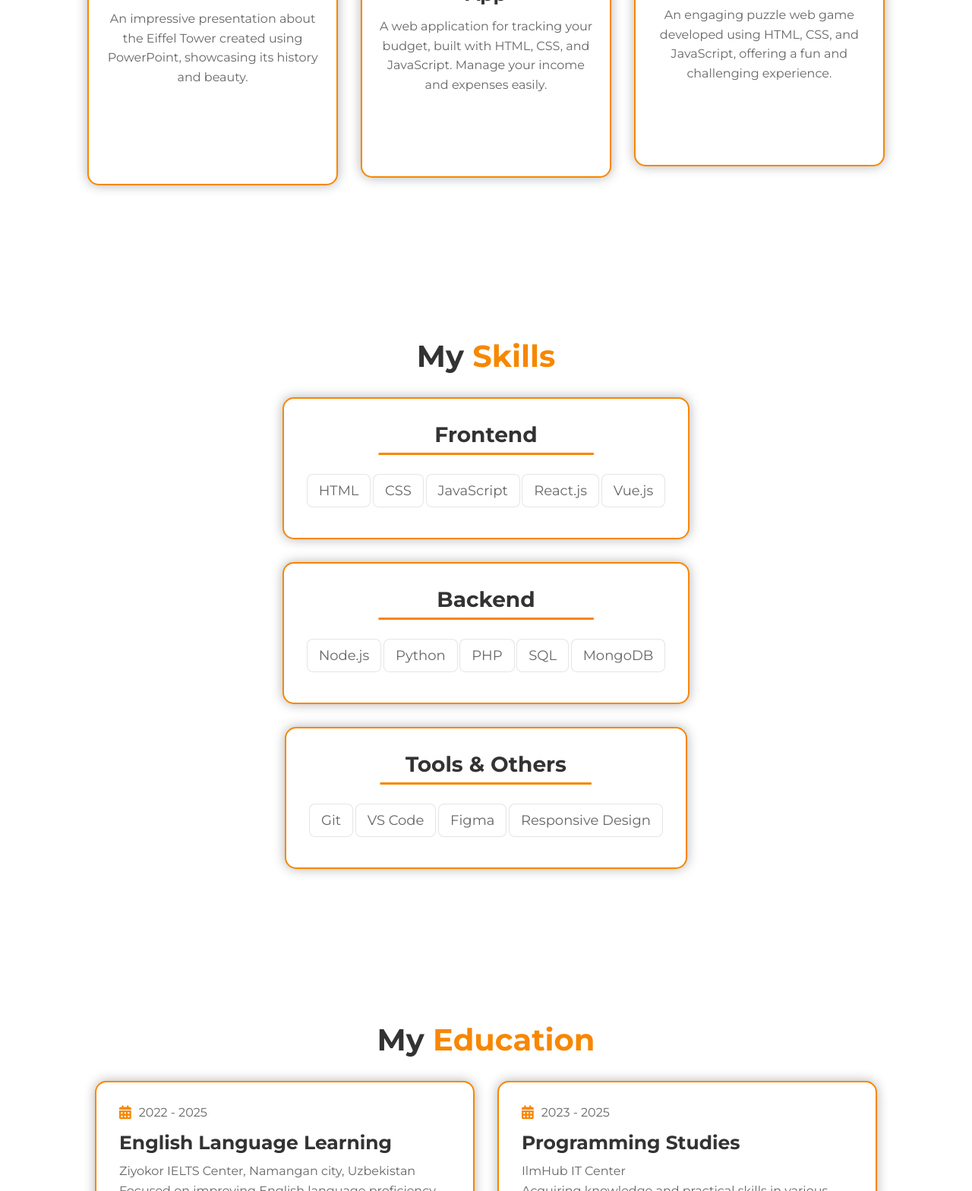
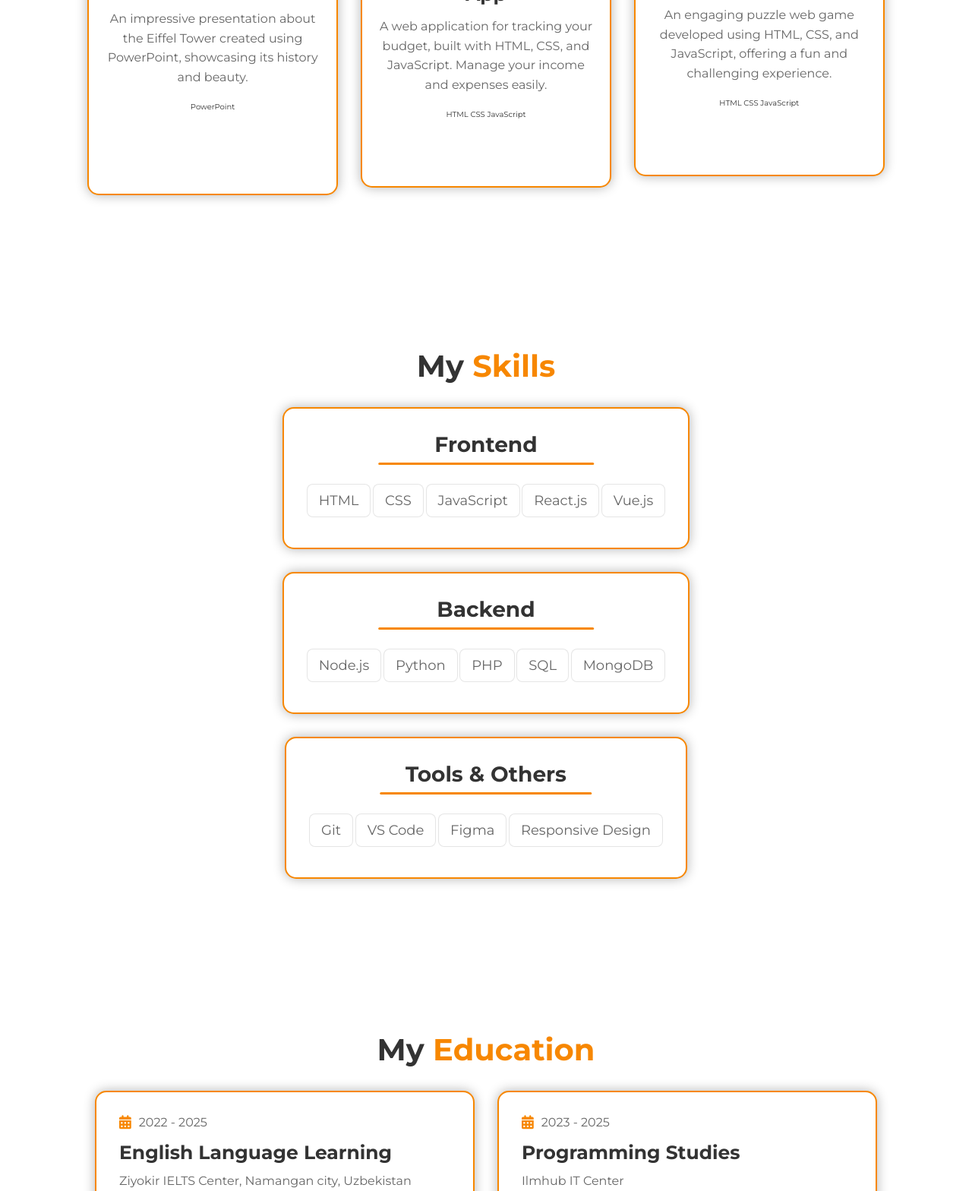
Before and after one commit to raximofv/abdurahmon, a plain HTML site: page index.html in a window 1280 px wide. Shown: the part 1232-2800 px from the top of the page at 76% size. Drawn offline with nearby package versions, Linux system fonts and the light colour scheme.

Commit message:
index.html

```diff
--- a/index.html
+++ b/index.html
@@ -14,7 +14,7 @@
 
     <header>
         <a href="#home" class="logo-img custom-logo">
-            <img src="logoyim.jpg" alt="Abdurahmon's Logo">
+            <img src="logorasm].jpg" alt="Abdurahmon's Logo">
         </a>
 
         <nav id="navbar">
@@ -65,18 +65,31 @@
                 <img src="presentatsiya.png" alt="Paris Eiffel Tower Presentation">
                 <h3 data-en="Paris Eiffel Tower Presentation" data-ru="Презентация Эйфелевой башни в Париже">Paris Eiffel Tower Presentation</h3>
                 <p data-en="An impressive presentation about the Eiffel Tower created using PowerPoint, showcasing its history and beauty." data-ru="Впечатляющая презентация об Эйфелевой башне, созданная с помощью PowerPoint, демонстрирующая ее историю и красоту.">An impressive presentation about the Eiffel Tower created using PowerPoint, showcasing its history and beauty.</p>
+                <div class="project-tech-tags-container">
+                    <span class="project-tech-tag">PowerPoint</span>
+                </div>
                 <a href="https://t.me/rakhimovss_blog/625" target="_blank" class="btn" data-en="View Full Presentation" data-ru="Посмотреть полную презентацию">View Full Presentation</a>
             </div>
             <div class="project-box">
                 <img src="web-app.png" alt="Budget Tracker Web App">
                 <h3 data-en="Budget Tracker Web App" data-ru="Веб-приложение для отслеживания бюджета">Budget Tracker Web App</h3>
-                <p data-en="A web application for tracking your budget, built with HTML, CSS, and JavaScript. Manage your income and expenses easily." data-ru="Веб-приложение для отслеживания вашего бюджета, созданное с использованием HTML, CSS и JavaScript. Легко управляйте своими доходами и расходами.">A web application for tracking your budget, built with HTML, CSS, and JavaScript. Manage your income and expenses easily.</p>
+                <p data-en="A web application for tracking your budget, built with HTML, CSS, and JavaScript. Manage your income and expenses easily." data-ru="Веб-приложение для отслеживания вашего бюджета, созданное с использованием HTML, CSS и JavaScript. Легко управляйте своими доходами и расходами.">A web application for tracking your budget, built with HTML, CSS and JavaScript. Manage your income and expenses easily.</p>
+                <div class="project-tech-tags-container">
+                    <span class="project-tech-tag">HTML</span>
+                    <span class="project-tech-tag">CSS</span>
+                    <span class="project-tech-tag">JavaScript</span>
+                </div>
                 <a href="https://budjet-sarhisobi.vercel.app/" target="_blank" class="btn" data-en="View Live Project" data-ru="Посмотреть проект">View Live Project</a>
             </div>
             <div class="project-box">
                 <img src="web-game.png" alt="Puzzle Web Game">
                 <h3 data-en="Puzzle Web Game" data-ru="Веб-игра-головоломка">Puzzle Web Game</h3>
                 <p data-en="An engaging puzzle web game developed using HTML, CSS, and JavaScript, offering a fun and challenging experience." data-ru="Увлекательная веб-игра-головоломка, разработанная с использованием HTML, CSS и JavaScript, предлагающая веселый и сложный опыт.">An engaging puzzle web game developed using HTML, CSS and JavaScript, offering a fun and challenging experience.</p>
+                <div class="project-tech-tags-container">
+                    <span class="project-tech-tag">HTML</span>
+                    <span class="project-tech-tag">CSS</span>
+                    <span class="project-tech-tag">JavaScript</span>
+                </div>
                 <a href="https://boshqotirma.vercel.app/" target="_blank" class="btn" data-en="Play Game" data-ru="Играть">Play Game</a>
             </div>
         </div>
@@ -117,14 +130,14 @@
             <div class="education-item">
                 <div class="year"><i class="fas fa-calendar-alt"></i> <span data-en="2022 - 2025" data-ru="2022 - 2025">2022 - 2025</span></div>
                 <h3 data-en="English Language Learning" data-ru="Изучение английского языка">English Language Learning</h3>
-                <p data-en="Ziyokor IELTS Center, Namangan city, Uzbekistan" data-ru="Центр IELTS Ziyokir, город Наманган, Узбекистан">Ziyokir IELTS Center, Namangan city, Uzbekistan</p>
+                <p data-en="Ziyokir IELTS Center, Namangan city, Uzbekistan" data-ru="Центр IELTS Ziyokir, город Наманган, Узбекистан">Ziyokir IELTS Center, Namangan city, Uzbekistan</p>
                 <p data-en="Focused on improving English language proficiency for academic and professional purposes." data-ru="Сосредоточен на улучшении владения английским языком для академических и профессиональных целей.">Focused on improving English language proficiency for academic and professional purposes.</p>
             </div>
             <div class="education-item">
                 <div class="year"><i class="fas fa-calendar-alt"></i> <span data-en="2023 - 2025" data-ru="2023 - 2025">2023 - 2025</span></div>
                 <h3 data-en="Programming Studies" data-ru="Изучение программирования">Programming Studies</h3>
-                <p data-en="IlmHub IT Center" data-ru="ИТ-центр Ilmhub">Ilmhub IT Center</p>
-                <p data-en="Acquiring knowledge and practical skills in various programming languages including Python, Arduino, C++, and others." data-ru="Получение знаний и практических навыков в различных языках программирования, включая Python, Arduino, C++ и другие.">Acquiring knowledge and practical skills in various programming languages including Python, Arduino, C++, and others.</p>
+                <p data-en="Ilmhub IT Center" data-ru="ИТ-центр Ilmhub">Ilmhub IT Center</p>
+                <p data-en="Acquiring knowledge and practical skills in various programming languages including Python, Arduino, C++, and others." data-ru="Получение знаний и практических навыков в различных языках программирования, включая Python, Arduino, C++, and others.">Acquiring knowledge and practical skills in various programming languages including Python, Arduino, C++, and others.</p>
             </div>
         </div>
     </section>
```
